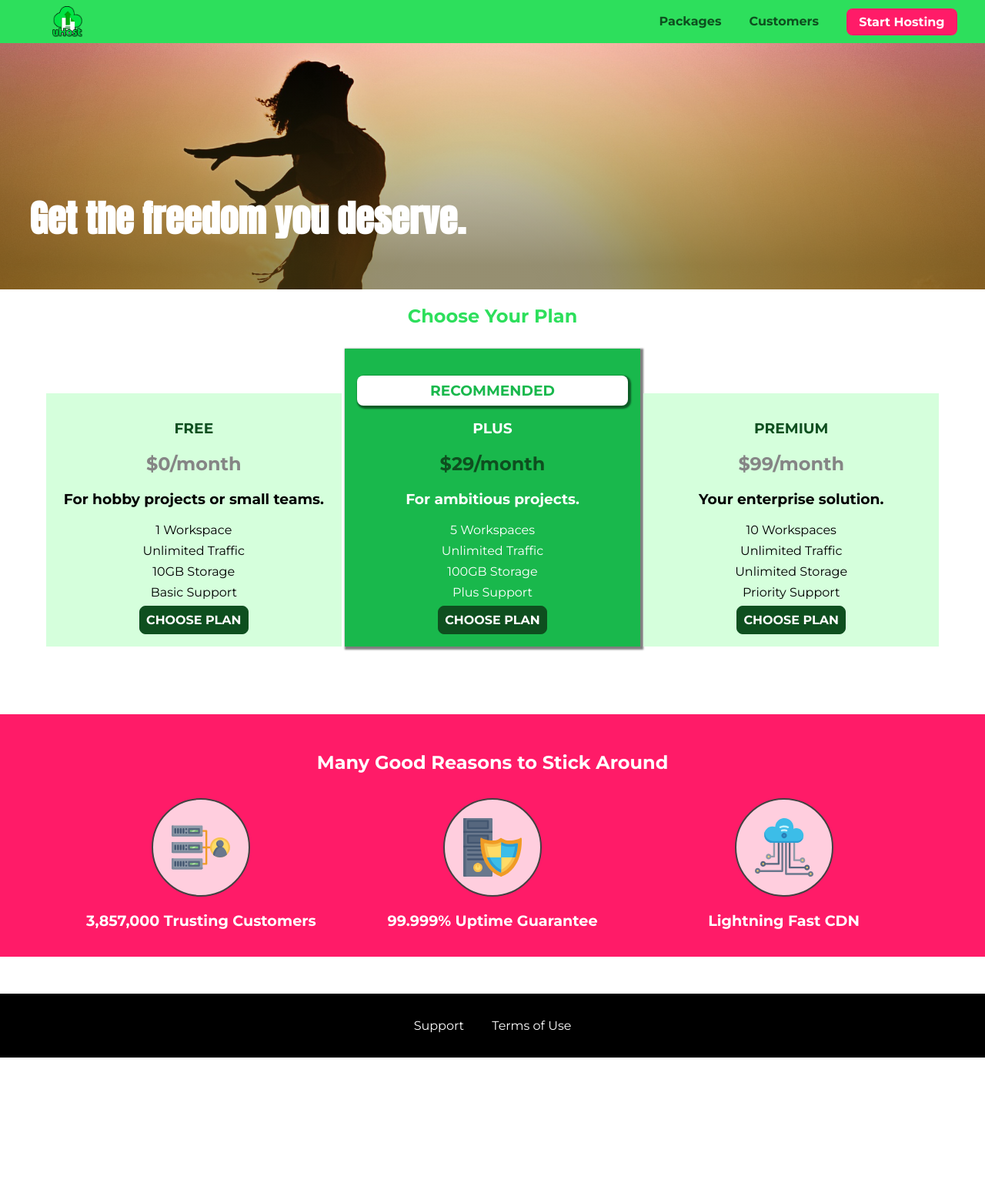
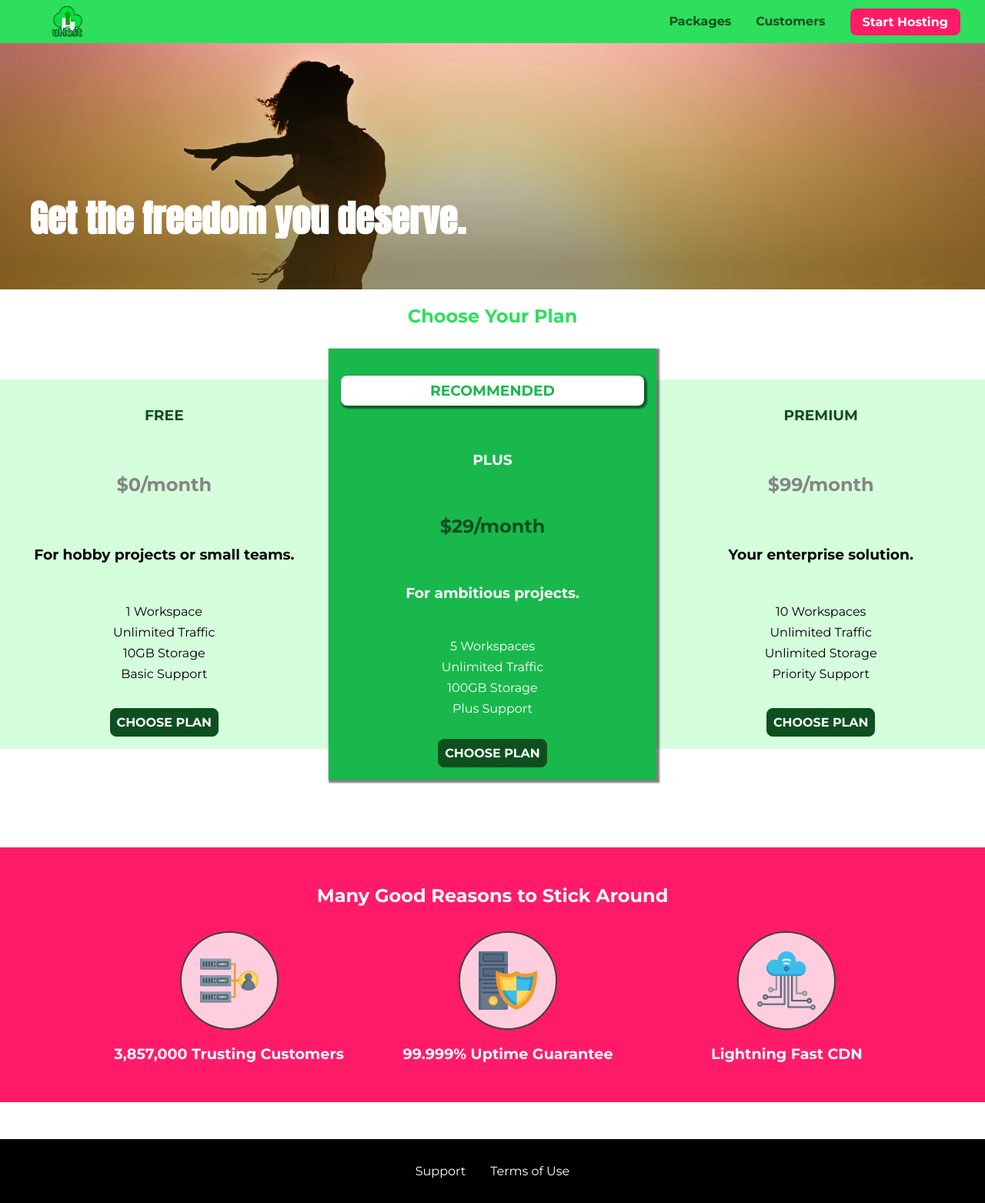
Before and after one commit to bigal2331/cssguide, a plain HTML site: page index.html in a window 1280 px wide. Shown: the whole page at 77% size. Before the commit the page ends 1374 px from the top, so only its background shows below. Drawn offline with Linux system fonts and the light colour scheme.

Commit message:
completed flexbox

```diff
--- a/index.html
+++ b/index.html
@@ -69,7 +69,7 @@
         </section>
         <section id="plans">
             <h1 class="section-title">Choose Your Plan</h1>
-            <div class="plan_list">
+            <div class="plan__list">
                 <article class="plan">
                     <h1 class="plan__title">FREE</h1>
                     <h2 class="plan__price">$0/month</h2>
--- a/main.css
+++ b/main.css
@@ -93,19 +93,32 @@ main {
 
 @media (min-width: 40rem) {
   .plan__list {
-    width: 60%;
-    text-align: center;
+    width: 100%;
+    display: flex;
+    align-items: center;
+    justify-content: center;
   }
+  /* old code
   .plan {
     display: inline-block;
     vertical-align: center;
     width: 30%;
     min-width: 13rem;
     max-width: 25rem;
+  } */
+  .plan {
+    min-width: 13rem;
+    max-width: 40rem;
+    height: 30rem;
+    display: flex;
+    flex-direction: column;
+    justify-content: space-between;
   }
 
   .plan--highlighted {
     box-shadow: 2px 2px 2px 2px rgba(0, 0, 0, 0.5);
+    height: 35rem;
+    z-index: 50;
   }
 }
 
@@ -120,12 +133,12 @@ main {
   margin: 2rem;
 }
 
-.key-feature__list {
+/* .key-feature__list {
   list-style: none;
   margin: 0;
   padding: 0;
   text-align: center;
-}
+} */
 
 .key-feature__item {
   display: block;
@@ -133,11 +146,21 @@ main {
 }
 
 @media (min-width: 40rem) {
+  /* old code
   .key-feature__item {
     display: inline-block;
     width: 30%;
     max-width: 25rem;
     vertical-align: top;
+  } */
+  .key-feature__item {
+    width: 30%;
+    max-width: 25rem;
+  }
+
+  .key-feature__list {
+    display: flex;
+    justify-content: center;
   }
 }
 
@@ -157,10 +180,6 @@ main {
   color: white;
   font-size: 1.2rem;
 }
-
-/* h1 {
-    font-family: sans-serif;
-} */
 
 .modal {
   position: fixed;
--- a/shared.css
+++ b/shared.css
@@ -32,26 +32,40 @@ main {
   left: 0;
   background: #2ddf5c;
   padding: 0.5rem 1rem;
-  z-index: 1;
+  z-index: 60;
+  display: flex;
+  align-items: center;
+  justify-content: space-between;
 }
 
-.main-header > div {
+/* old code to align the logo image with the nav - positioning is now controlled by flexbox */
+/* .main-header > div {
   display: inline-block;
   vertical-align: middle;
-}
+} */
 
-.main-header__brand {
+/* .main-header__brand {
   color: #0e4f1f;
   text-decoration: none;
   font-weight: bold;
   height: 2.5rem;
   display: inline-block;
   vertical-align: middle;
+} */
+.main-header__brand {
+  color: #0e4f1f;
+  text-decoration: none;
+  font-weight: bold;
 }
+/* .main-header__brand img {
+  the 100% only works here cus the <a> tag .main-header__brand display:inline-block property. <a> adjust height to their content, so if the img is 10000px
+  that's the size it will be displayed in because the <a> will adjust it's height.
+  height: 100%;
+} */
 
 .main-header__brand img {
-  height: 100%;
-  /* width: 100%; */
+  height: 2.5rem;
+  vertical-align: middle;
 }
 .toggle-button {
   width: 3rem;
@@ -77,28 +91,6 @@ main {
 
 .main-nav {
   display: none;
-}
-
-@media (min-width: 40rem) {
-  .toggle-button__bar {
-    display: none;
-  }
-  .main-nav {
-    display: inline-block;
-    text-align: right;
-    width: calc(100% - 100px);
-    vertical-align: middle;
-  }
-  .main-nav__items {
-    margin: 0;
-    padding: 0;
-    list-style: none;
-  }
-
-  .main-nav__item {
-    display: inline-block;
-    margin: 0 1rem;
-  }
 }
 
 .main-nav__item a,
@@ -142,7 +134,7 @@ main {
   width: 80%;
   height: 100vh;
 }
-
+/* old code
 .mobile-nav__items {
   width: 90%;
   height: 100%;
@@ -150,6 +142,17 @@ main {
   margin: 10% auto;
   padding: 0;
   text-align: center;
+} */
+.mobile-nav__items {
+  width: 90%;
+  height: 100%;
+  list-style: none;
+  /* margin: 10% auto; */
+  padding: 0;
+  display: flex;
+  flex-direction: column;
+  align-items: center;
+  justify-content: center;
 }
 
 .mobile-nav__item {
@@ -165,24 +168,29 @@ main {
   padding: 2rem;
   margin-top: 3rem;
 }
-
+/* old code */
+/* .main-footer__links {
+  list-style: none;
+  margin: 0;
+  padding: 0;
+  text-align: center;
+} */
 .main-footer__links {
   list-style: none;
   margin: 0;
   padding: 0;
-  text-align: center;
+  display: flex;
+  flex-direction: column;
+  align-items: center;
 }
+/* old code */
+/* .main-footer__link {
+  display: block;
+  margin: 1rem 0;
+} */
 
 .main-footer__link {
-  display: block;
-  margin: 1rem 0;
-}
-
-@media (min-width: 40rem) {
-  .main-footer__link {
-    display: inline-block;
-    margin: 0 1rem;
-  }
+  margin: 0.5rem 0;
 }
 
 .main-footer__link a {
@@ -215,7 +223,56 @@ main {
 .button:focus {
   outline: none;
 }
+@media (min-width: 40rem) {
+  .toggle-button__bar {
+    display: none;
+  }
+  /* old code */
+  /* .main-nav {
+    display: inline-block;
+    text-align: right;
+    width: calc(100% - 100px);
+    vertical-align: middle;
+  } */
+  .main-nav {
+    display: flex;
+  }
+  /* old code */
+  /* .main-nav__items {
+    margin: 0;
+    padding: 0;
+    list-style: none;
+  } */
+  .main-nav__items {
+    margin: 0;
+    padding: 0;
+    list-style: none;
+    display: flex;
+  }
+  /* old code */
+  /* .main-nav__item {
+    display: inline-block;
+    margin: 0 1rem;
+  } */
+  .main-nav__item {
+    margin: 0 1rem;
+  }
+}
 
+@media (min-width: 40rem) {
+  /* old code */
+  /* .main-footer__link {
+    display: inline-block;
+    margin: 0 1rem;
+  } */
+  .main-footer__link {
+    margin: 0 1rem;
+  }
+  .main-footer__links {
+    flex-direction: row;
+    justify-content: center;
+  }
+}
 /* to open and close the backdrop/modal/sidbar menu with use of the classList.add || remove methods
 .open {
   display: block !important;
```
Also changed, not shown: customers/customers.css (+15 -0 lines).
